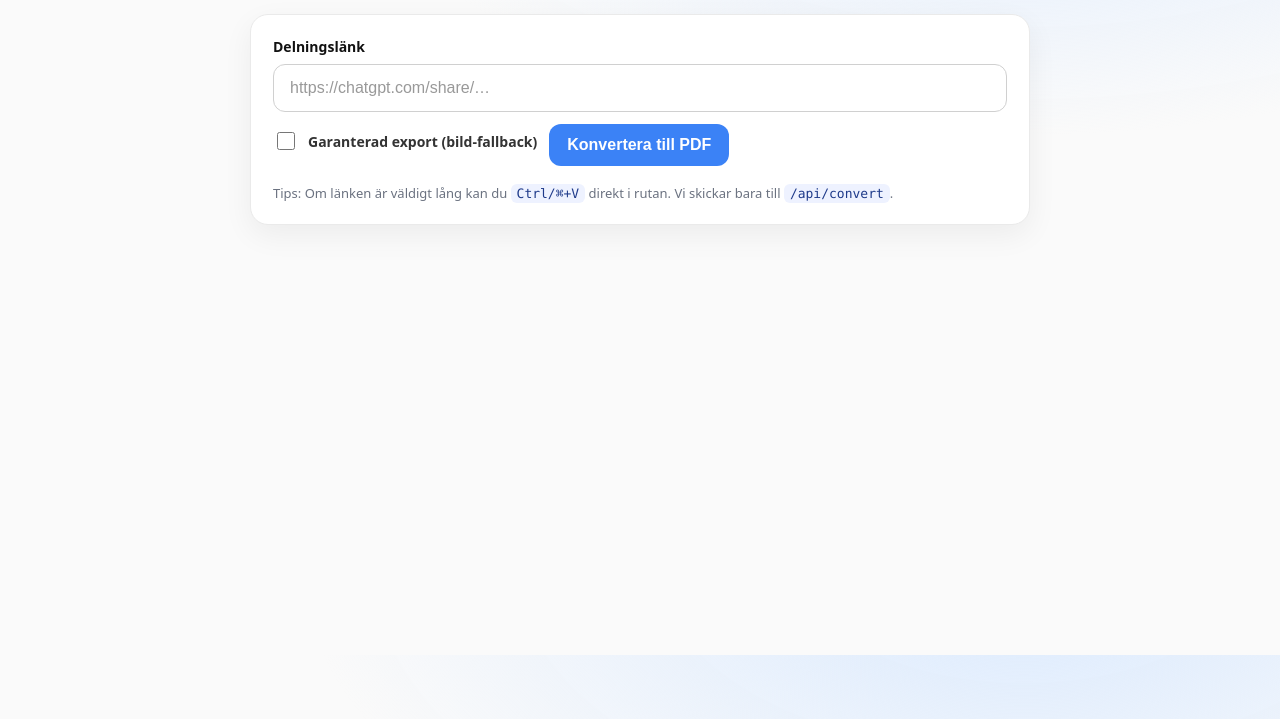
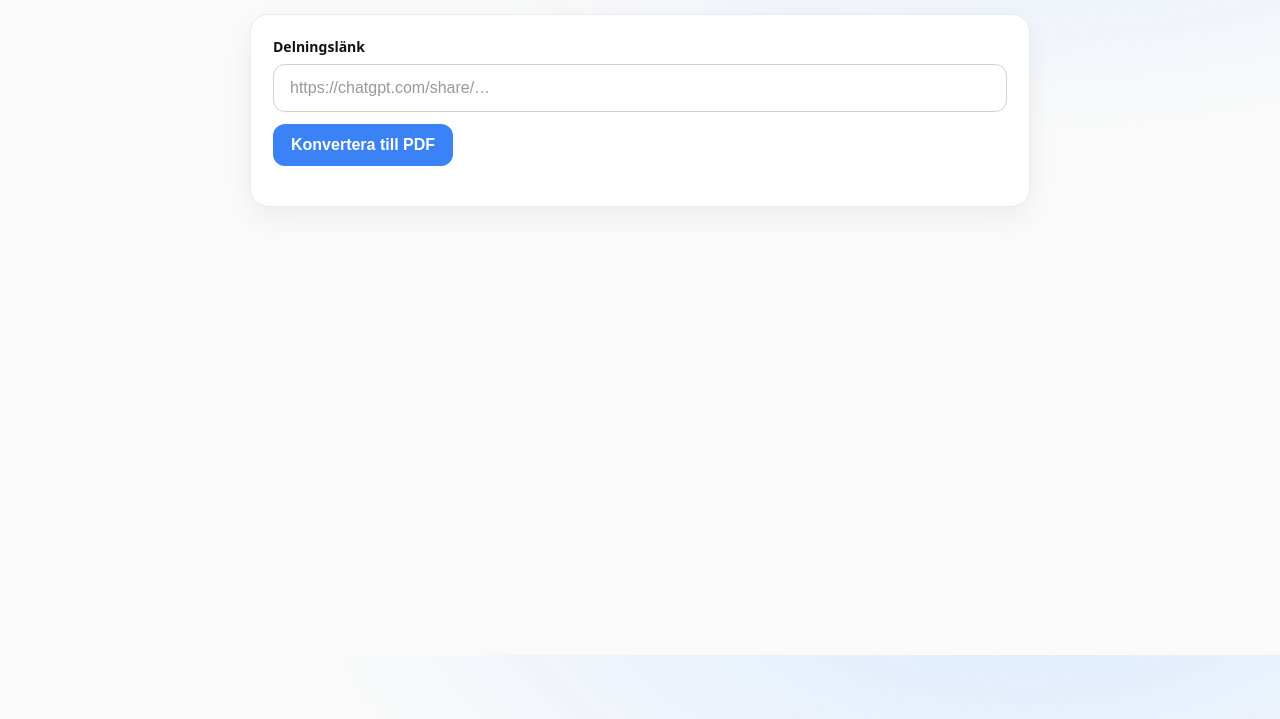
Before and after one commit to king5tronk/GptToPdf, a website: page public/index.html in a window 1280 px wide. Shown: the part 145-864 px from the top of the page. Drawn offline with Linux system fonts and the light colour scheme.

Commit message:
Add files via upload

```diff
--- a/public/index.html
+++ b/public/index.html
@@ -62,16 +62,11 @@
         <label for="u">Delningslänk</label>
         <input id="u" name="url" type="url" required inputmode="url" placeholder="https://chatgpt.com/share/…" />
         <div class="actions">
-          <label class="toggle" title="Om textblockering inträffar tar vi helsidesbild → PDF">
-            <input type="checkbox" id="force" name="forceRaster">
-            <span>Garanterad export (bild-fallback)</span>
-          </label>
           <button id="go" type="submit">Konvertera till PDF</button>
           <span id="status" class="hint"></span>
         </div>
       </form>
       <div class="footer">
-        Tips: Om länken är väldigt lång kan du <span class="kbd">Ctrl/⌘+V</span> direkt i rutan. Vi skickar bara till <span class="kbd">/api/convert</span>.
       </div>
     </section>
   </div>
```
